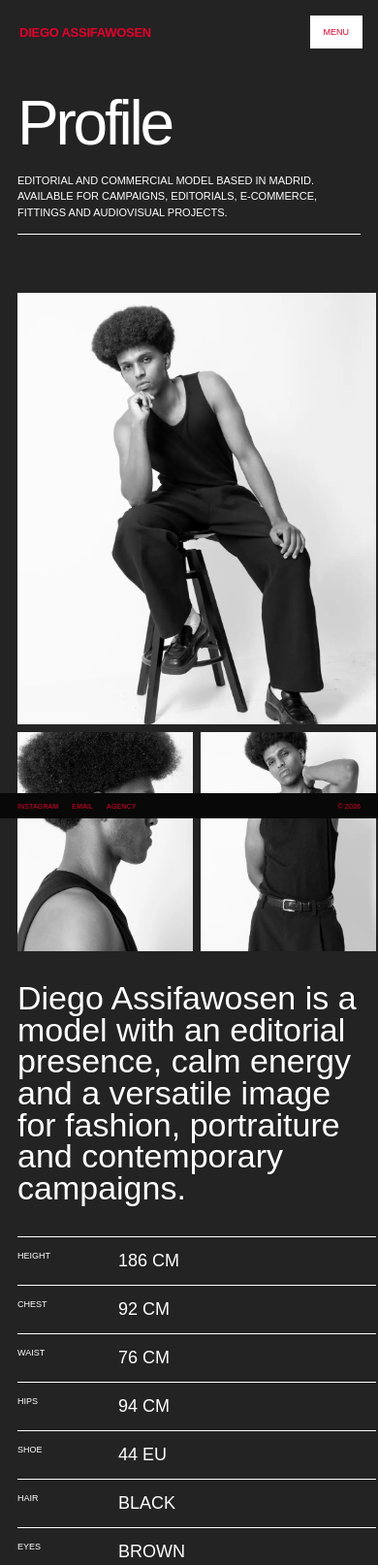
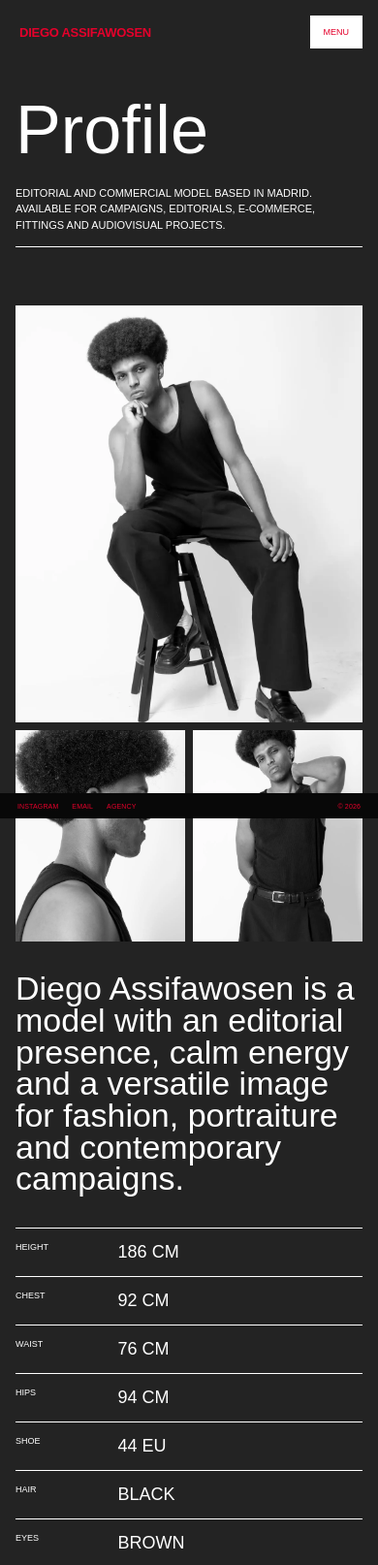
Before and after one commit to whereispebble/Diego, a website built with Vite: page perfil.html in a window 390 px wide. Shown: the top 1614 px of the page at 97% size. Built offline with nearby package versions, Linux system fonts and the light colour scheme; a web font is replaced by a local one.

Commit message:
perfil responsive

```diff
--- a/public/styles/pages.css
+++ b/public/styles/pages.css
@@ -1,6 +1,8 @@
 .inner {
+  width: 100%;
   min-height: 100svh;
   padding: 112px 24px 80px;
+  overflow-x: clip;
   color: var(--white);
   background: var(--page-bg);
 }
@@ -65,7 +67,7 @@
 
 .profile-layout {
   display: grid;
-  grid-template-columns: minmax(280px, 44vw) 1fr;
+  grid-template-columns: minmax(0, 44vw) minmax(0, 1fr);
   gap: clamp(34px, 7vw, 100px);
   align-items: start;
 }
@@ -89,6 +91,7 @@
 .profile-panel {
   display: grid;
   gap: 34px;
+  min-width: 0;
   max-width: 680px;
 }
 
@@ -122,8 +125,10 @@
 
 .profile-measurements strong,
 .profile-contact strong {
+  min-width: 0;
   font-size: 18px;
   font-weight: 400;
+  overflow-wrap: anywhere;
 }
 
 .archive-empty {
--- a/public/styles/responsive.css
+++ b/public/styles/responsive.css
@@ -75,12 +75,20 @@
   }
 
   .inner {
-    padding: 105px 18px 70px;
+    padding: 105px 16px 70px;
   }
 
   .inner-header {
     grid-template-columns: 1fr;
     gap: 28px;
+  }
+
+  .inner-header h1 {
+    max-width: 100%;
+    font-size: clamp(52px, 18vw, 76px);
+    letter-spacing: 0;
+    line-height: .82;
+    overflow-wrap: anywhere;
   }
 
   .inner-header p {
@@ -96,21 +104,29 @@
   }
 
   .profile-layout {
+    min-width: 0;
     grid-template-columns: 1fr;
     gap: 32px;
   }
 
   .profile-gallery {
+    min-width: 0;
     grid-template-columns: 1fr 1fr;
   }
 
+  .profile-gallery img {
+    min-width: 0;
+  }
+
   .profile-text {
-    font-size: 34px;
+    font-size: clamp(26px, 9vw, 34px);
+    overflow-wrap: anywhere;
   }
 
   .profile-measurements div,
   .profile-contact a {
-    grid-template-columns: 86px 1fr;
+    grid-template-columns: minmax(64px, 24vw) minmax(0, 1fr);
+    gap: 12px;
   }
 
   .booking-grid {
@@ -184,3 +200,21 @@
     transform: none;
   }
 }
+
+@media (max-width: 380px) {
+  .inner {
+    padding-right: 12px;
+    padding-left: 12px;
+  }
+
+  .profile-measurements div,
+  .profile-contact a {
+    grid-template-columns: 1fr;
+    gap: 6px;
+  }
+
+  .profile-measurements strong,
+  .profile-contact strong {
+    font-size: 16px;
+  }
+}
```
